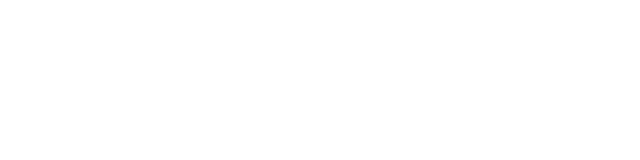
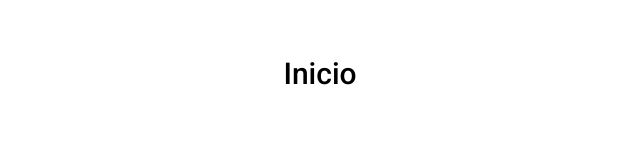
Before and after one commit to KerpsMaximiliano/visor, an Angular app in the folder Visor/: page /inicio in a window 1280 px wide. Before the commit this address led to /. Shown: the top 160 px of the page, without its empty margins (320-960 px from the left). Built offline with nearby package versions, Linux system fonts and the light colour scheme.

Commit message:
pantalla prueba para testing

```diff
--- a/Visor/src/app/app-routing.module.ts
+++ b/Visor/src/app/app-routing.module.ts
@@ -1,5 +1,6 @@
 import { NgModule } from '@angular/core';
 import { RouterModule, Routes } from '@angular/router';
+import { InicioComponent } from './componentes/inicio/inicio/inicio.component';
 
 //Componentes
 import { LoginComponent } from './componentes/login/login.component';
@@ -18,7 +19,8 @@ const routes: Routes = [
   {
     path: "recuperar-contraseña",
     component: RecuperarcontraseniaComponent
-  }
+  },
+  { path: "inicio", component: InicioComponent }
 ];
 
 @NgModule({
--- a/Visor/src/app/app.module.ts
+++ b/Visor/src/app/app.module.ts
@@ -17,10 +17,12 @@ import { LoginService } from './services/i2t/login.service';
 import { Config } from './services/i2t/config.service';
 import { SnackbarService } from './services/util/snackbar.service';
 import { MatSnackBar } from '@angular/material/snack-bar';
+import { InicioComponent } from './componentes/inicio/inicio/inicio.component';
 
 @NgModule({
   declarations: [
-    AppComponent],
+    AppComponent,
+    InicioComponent],
   imports: [
     BrowserModule,
     AppRoutingModule,
--- /dev/null
+++ b/Visor/src/app/componentes/inicio/inicio/inicio.component.css
@@ -0,0 +1,7 @@
+.titulo {
+    margin-top: 5%;
+    display: flex;
+    justify-content: center;
+    font-size: 30px;
+    font-weight: 500;
+}
--- /dev/null
+++ b/Visor/src/app/componentes/inicio/inicio/inicio.component.html
@@ -0,0 +1 @@
+<div class="titulo"><p>Inicio</p></div>
--- /dev/null
+++ b/Visor/src/app/componentes/inicio/inicio/inicio.component.ts
@@ -0,0 +1,15 @@
+import { Component, OnInit } from '@angular/core';
+
+@Component({
+  selector: 'app-inicio',
+  templateUrl: './inicio.component.html',
+  styleUrls: ['./inicio.component.css']
+})
+export class InicioComponent implements OnInit {
+
+  constructor() { }
+
+  ngOnInit(): void {
+  }
+
+}
--- a/Visor/src/app/componentes/login/login.component.ts
+++ b/Visor/src/app/componentes/login/login.component.ts
@@ -4,6 +4,7 @@ import {MatDialog} from '@angular/material/dialog'
 import { LoginService } from '../../services/i2t/login.service';
 import { ModalenviarcorreoComponent } from '../../shared/modal-enviar-correo/modal-enviar-correo.component';
 import { Usuario } from '../../interfaces/usuario';
+import { Router } from '@angular/router';
 
 @Component({
   selector: 'app-login',
@@ -19,7 +20,7 @@ export class LoginComponent implements OnInit {
   visibilidadMensaje: boolean;
 
 
-  constructor(private _dialog: MatDialog, private _loginService: LoginService) {
+  constructor(private _dialog: MatDialog, private _loginService: LoginService, private router: Router) {
     this.mensajeError= "El usuario y/o contraseña no son correctos"; //Mensaje rojo
     this.visibilidadMensaje = false;
   }
@@ -42,6 +43,7 @@ export class LoginComponent implements OnInit {
         //Se almacena el token en el LocalStorage.
         localStorage.setItem('auth_token', resp.dataset[0].jwt);
         this.visibilidadMensaje = false;
+        this.router.navigate(['/inicio']);
       }
       else{
         this.visibilidadMensaje = true;
```
Also changed, not shown: 1 other file (tests, documents, lock files or other folders).
